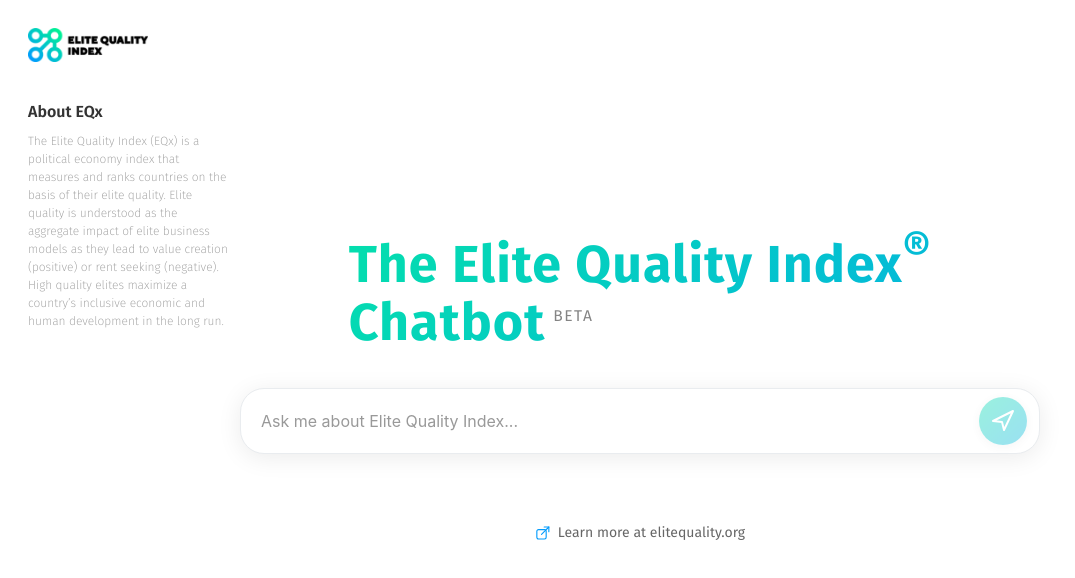
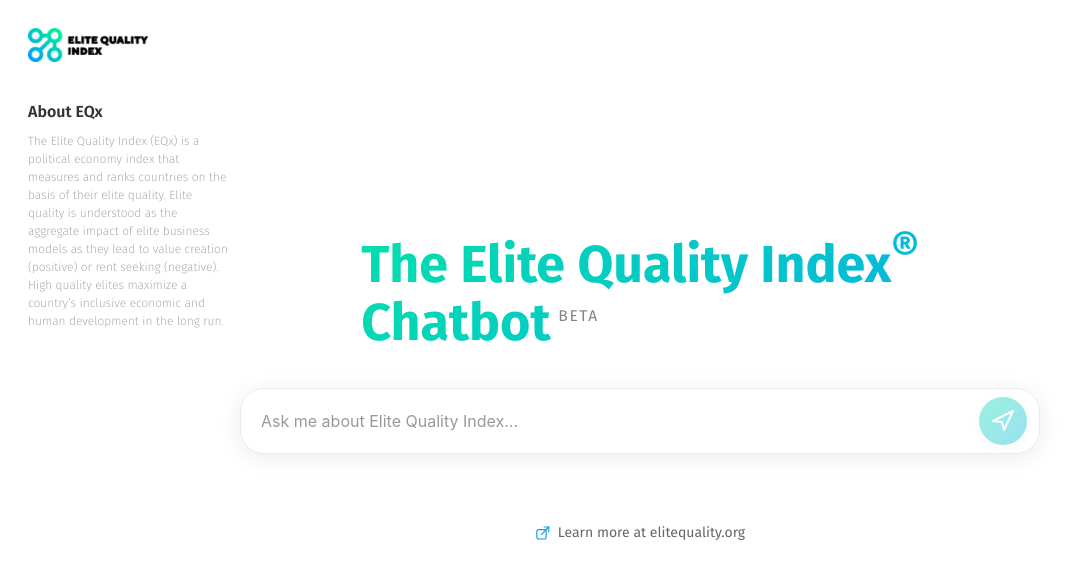
Before and after one commit to alcarinquez/eqx-chatbot-clean, a React (Vite) app: page / in a window 1280 px wide. Shown: the top 578 px of the page, without its empty margins (0-1075 px from the left). Built offline with nearby package versions, Linux system fonts and the light colour scheme.

Commit message:
Adjust title spacing

```diff
--- a/src/components/Chat.css
+++ b/src/components/Chat.css
@@ -79,7 +79,7 @@
   -webkit-text-fill-color: transparent;
   background-size: 200% 200%;
   animation: gradientMove 8s ease infinite;
-  letter-spacing: 0.02em;
+  letter-spacing: 0.00em;
   text-align: left;
   line-height: 1.1;
   position: relative;
```
